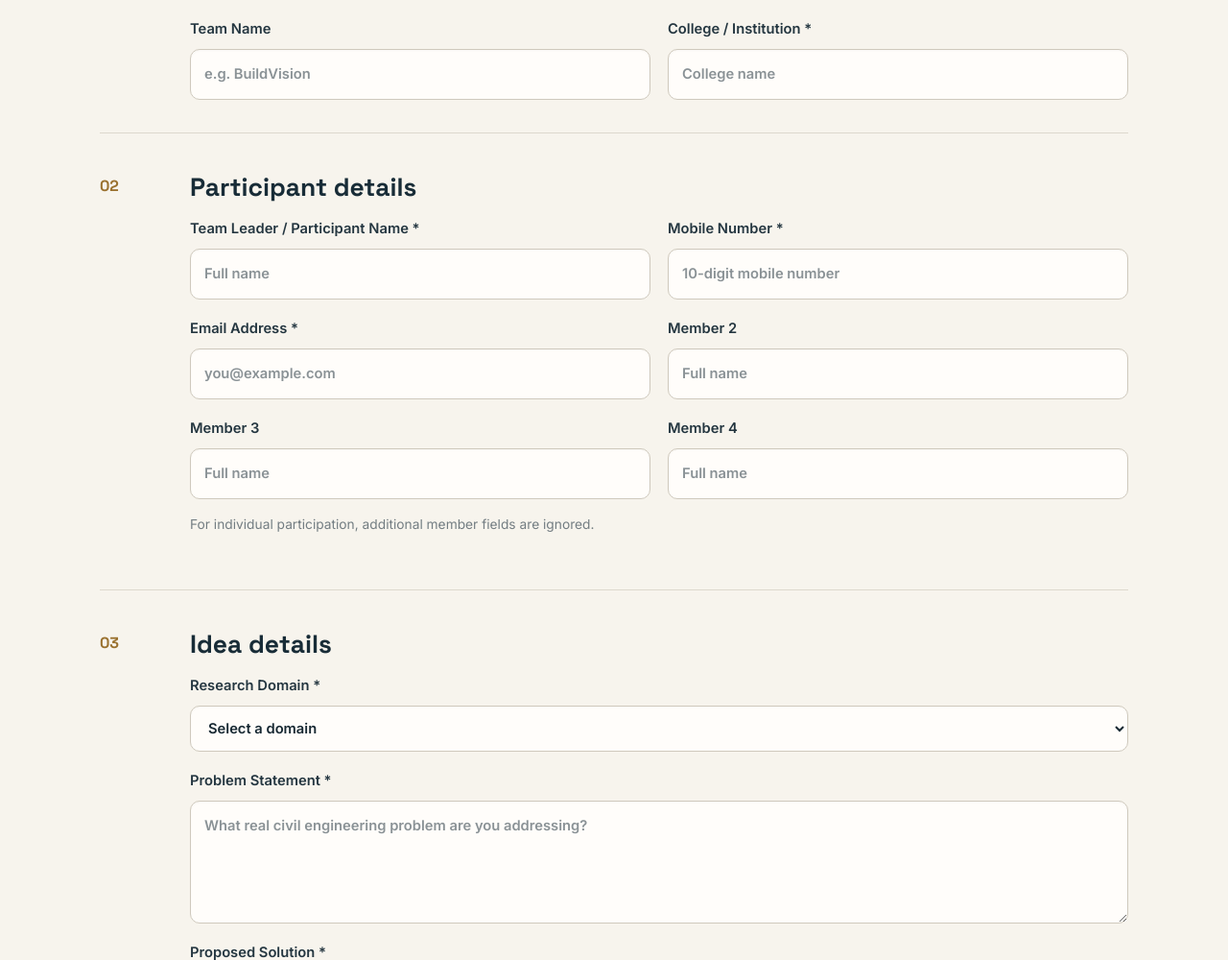
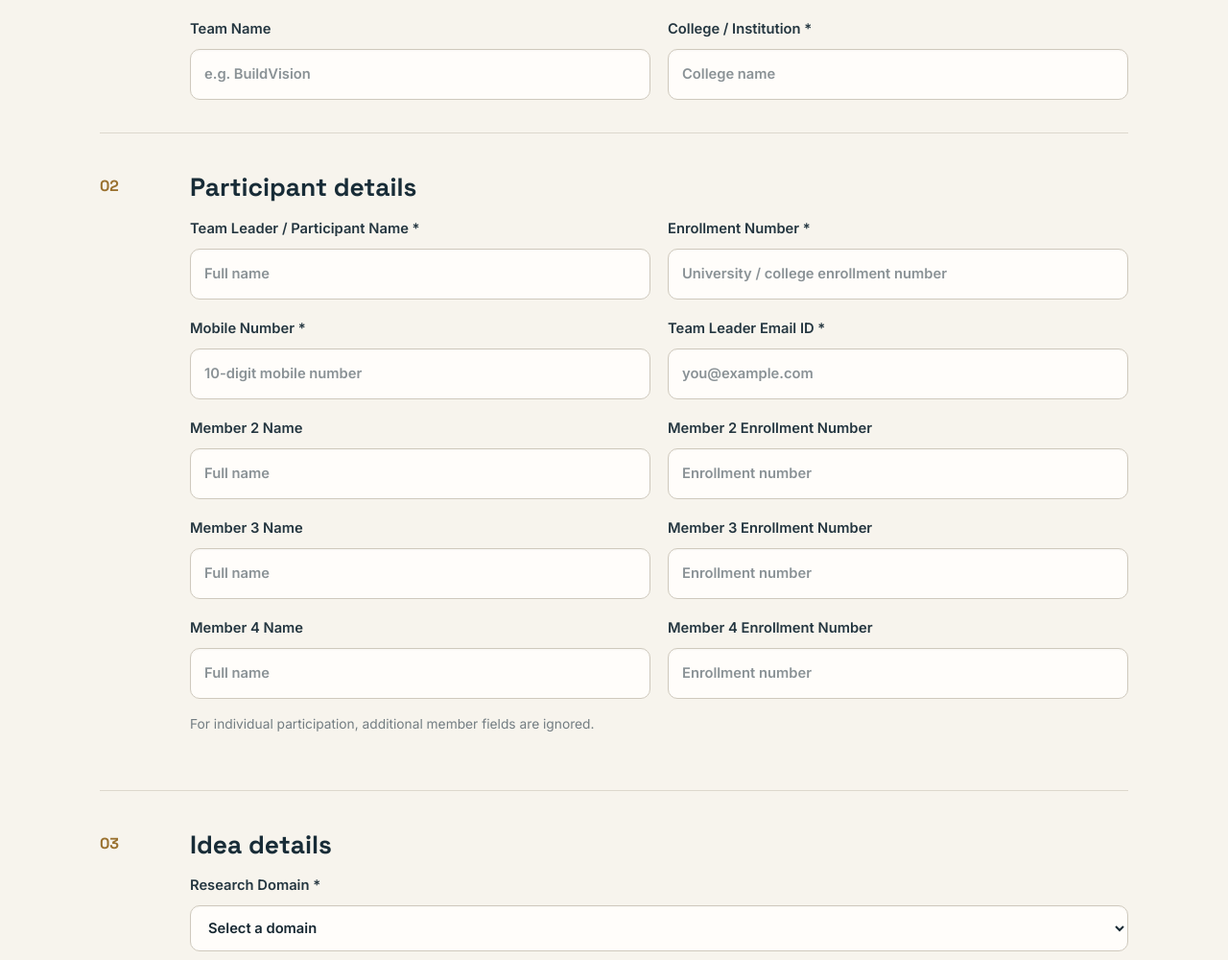
Before and after one commit to atharvdubey2609-debug/CIVILATHON2026, a Flask app: page /register in a window 1280 px wide. Shown: the part 911-1911 px from the top of the page at 96% size. Run offline with Flask 3, Linux system fonts and the light colour scheme.

Commit message:
Add enrollment number fields to registration form

```diff
--- a/templates/register.html
+++ b/templates/register.html
@@ -45,11 +45,15 @@
         <h2>Participant details</h2>
         <div class="form-grid two-col">
           <label>Team Leader / Participant Name *<input type="text" name="leader_name" required placeholder="Full name"></label>
+          <label>Enrollment Number *<input type="text" name="leader_enrollment" required placeholder="University / college enrollment number"></label>
           <label>Mobile Number *<input type="tel" name="leader_mobile" required placeholder="10-digit mobile number"></label>
-          <label>Email Address *<input type="email" name="leader_email" required placeholder="you@example.com"></label>
-          <label>Member 2<input type="text" name="member_2" placeholder="Full name"></label>
-          <label>Member 3<input type="text" name="member_3" placeholder="Full name"></label>
-          <label>Member 4<input type="text" name="member_4" placeholder="Full name"></label>
+          <label>Team Leader Email ID *<input type="email" name="leader_email" required placeholder="you@example.com"></label>
+          <label>Member 2 Name<input type="text" name="member_2" placeholder="Full name"></label>
+          <label>Member 2 Enrollment Number<input type="text" name="member_2_enrollment" placeholder="Enrollment number"></label>
+          <label>Member 3 Name<input type="text" name="member_3" placeholder="Full name"></label>
+          <label>Member 3 Enrollment Number<input type="text" name="member_3_enrollment" placeholder="Enrollment number"></label>
+          <label>Member 4 Name<input type="text" name="member_4" placeholder="Full name"></label>
+          <label>Member 4 Enrollment Number<input type="text" name="member_4_enrollment" placeholder="Enrollment number"></label>
         </div>
         <p class="form-note">For individual participation, additional member fields are ignored.</p>
       </div>
@@ -75,7 +79,7 @@
         <h2>PPT submission</h2>
         <p>Upload your final presentation. Prototype submission is not compulsory.</p>
         <label class="upload-box">Final PPT / PPTX *<input type="file" name="ppt" accept=".ppt,.pptx" required><span>Choose a .ppt or .pptx file · Maximum 25 MB</span></label>
-        <div class="notice"><strong>Before submitting:</strong> Check your team details, idea description and presentation carefully. Your registration ID will be generated after successful submission.</div>
+        <div class="notice"><strong>Before submitting:</strong> Check your team details, idea description and presentation carefully. Your registration ID will be generated after successful submission. Enter each participant’s correct enrollment number.</div>
       </div>
     </section>
 
```
